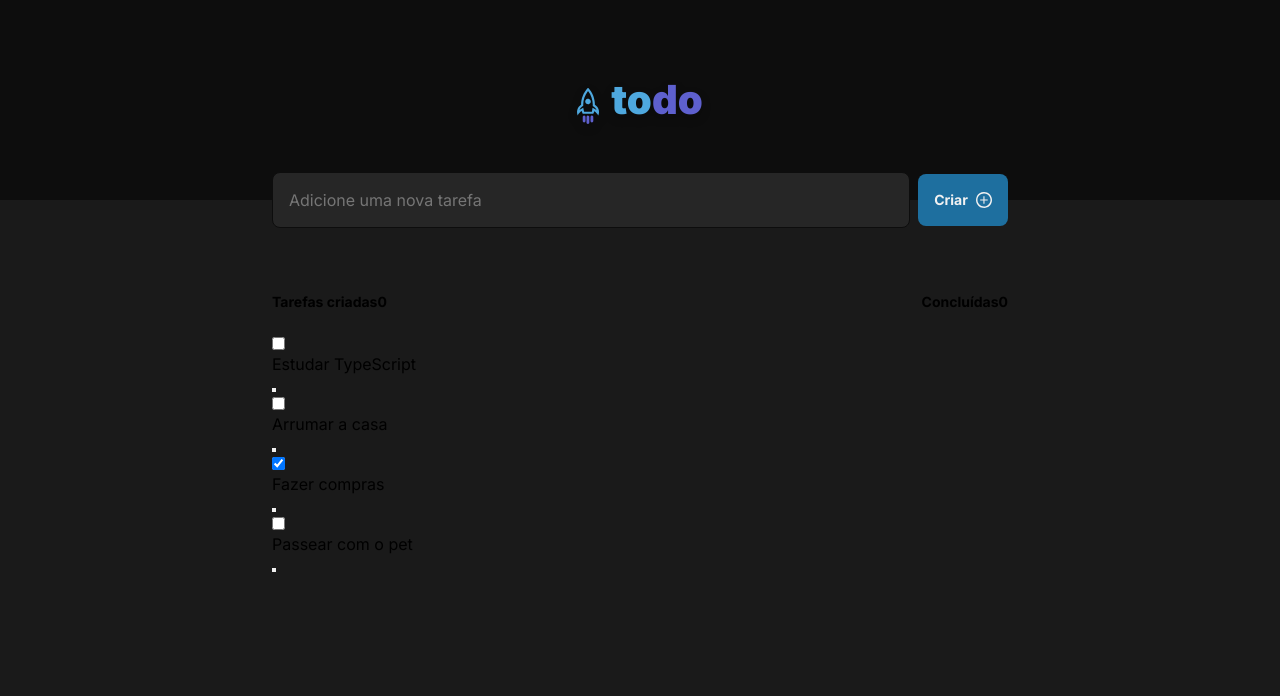
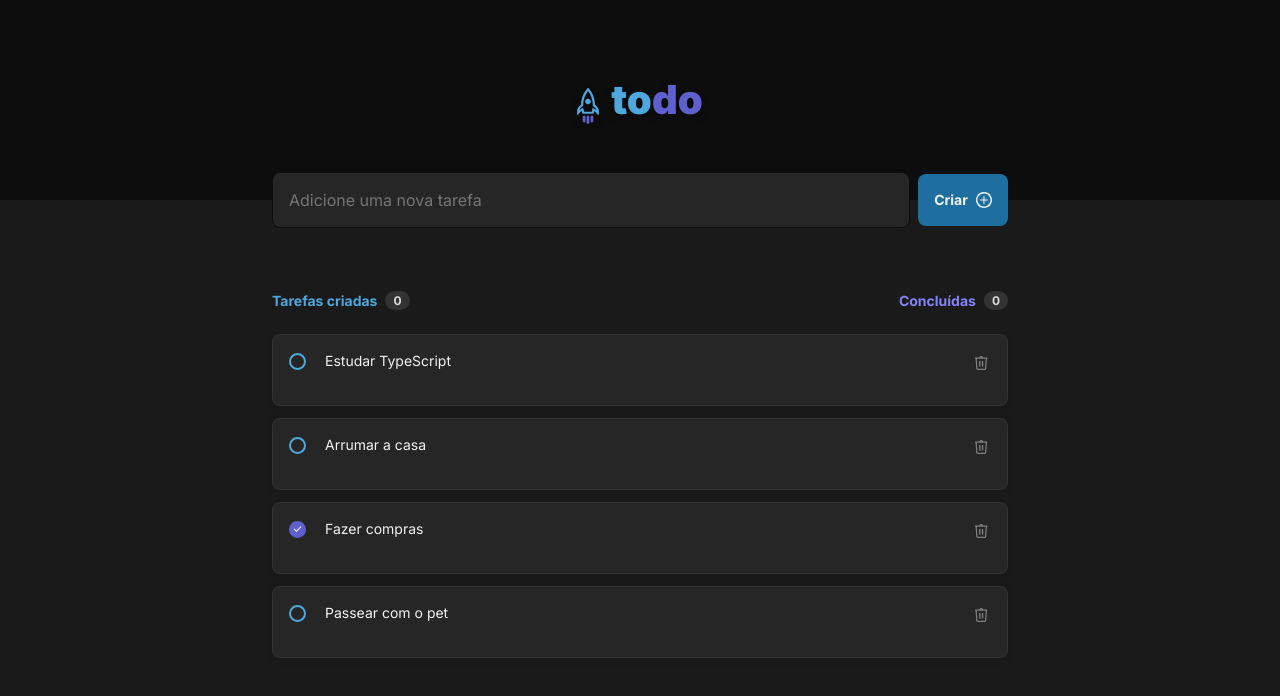
Before and after one commit to aferanda/todo-list, a React (Vite) app in the folder web/: page / in a window 1280 px wide. Shown: the top 696 px of the page. Built offline with nearby package versions, Linux system fonts and the light colour scheme.

Commit message:
style: add style to tasks

```diff
--- a/web/src/components/Task.module.css
+++ b/web/src/components/Task.module.css
@@ -1,6 +1,5 @@
 .tasks {
   width: 736px;
-  height: 287px;
   margin: 4rem auto 0;
 
   display: flex;
@@ -10,40 +9,40 @@
 }
 
 .tasksInfo {
+  font-size: 0.875rem;
+  height: 1.1875rem;
   width: 100%;
-  height: 1.1875rem;
-  font-size: 0.875rem;
 
   display: flex;
+  align-items: flex-end;
   justify-content: space-between;
-  align-items: flex-end;
 }
 
-.createdTasks, .completedTasks {
+.createdTaskCounter, .taskDoneCounter {
   display: flex;
   align-items: center;
   gap: 0.5rem;
 }
 
-.createdTasks span, .completedTasks span {
+.createdTaskCounter span, .taskDoneCounter span {
   background: var(--gray-400);
   border-radius: 999px;
-  padding: 0.125rem 0.5rem;
   color: var(--gray-200);
   font-size: 0.75rem;
+  font-weight: 700;
   line-height: 0.9375rem;
-  font-weight: 700;
+  padding: 0.125rem 0.5rem;
 }
 
-.createdTasks {
+.createdTaskCounter {
   color: var(--blue-500);
 }
 
-.completedTasks {
+.taskDoneCounter {
   color: var(--purple-500);
 }
 
-.tasksBox {
+.emptyTaskBox {
   width: 100%;
   height: 15.25rem;
   border-top: 1px solid var(--gray-400);
@@ -55,16 +54,120 @@
 
   display: flex;
   flex-direction: column;
+  align-items: center;
   justify-content: center;
-  align-items: center;
 }
 
-.tasksBox strong {
+.emptyTaskBox strong {
   font-weight: 700;
   line-height: 1.4;
 }
 
-.tasksBox strong p {
+.emptyTaskBox strong p {
   font-weight: 400;
   line-height: 1.4;
 }
+
+.taskBox {
+  width: 100%;
+  height: 25.5rem;
+
+  display: flex;
+  flex-direction: column;
+  align-items: flex-start;
+  gap: 0.75rem;
+}
+
+.task {
+  width: 100%;
+  height: 4.5rem;
+  background: var(--gray-500);
+  border: 1px solid var(--gray-400);
+  box-shadow: 0 2px 8px rgba(0, 0, 0, 0.06);
+  border-radius: 8px;
+  padding: 1rem;
+
+  display: grid;
+  grid-template-columns: 36px 1fr 36px;
+}
+
+.round {
+  position: relative;
+}
+
+.round label {
+  background: transparent;
+  border-radius: 50%;
+  border: 2px solid var(--blue-500);
+  cursor: pointer;
+  height: 17.45px;
+  left: 0;
+  position: absolute;
+  top: 2px;
+  width: 17.45px;
+}
+
+.round label:hover {
+  border: 2px solid var(--blue-700);
+}
+
+.round label:after {
+  border: 1.5px solid var(--gray-100);
+  border-top: none;
+  border-right: none;
+  content: "";
+  height: 3.1px;
+  left: 3px;
+  opacity: 0;
+  position: absolute;
+  top: 3px;
+  transform: rotate(-45deg);
+  width: 6.2px;
+}
+
+.round input[type="checkbox"] {
+  visibility: hidden;
+}
+
+.round input[type="checkbox"]:checked + label {
+  background: var(--purple-700);
+  border-color: var(--purple-700);
+}
+
+.round input[type="checkbox"]:checked:hover + label {
+  background: var(--purple-500);
+  border-color: var(--purple-500);
+}
+
+.round input[type="checkbox"]:checked + label:after {
+  opacity: 1;
+}
+
+.task p {
+  color: var(--gray-100);
+  flex-grow: 1;
+  font-size: 0.875rem;
+  font-weight: 400;
+  height: 40px;
+  line-height: 1.4;
+  width: 632px;
+}
+
+.task button {
+  background: url('../assets/trash.svg') no-repeat center;
+  border-radius: 4px;
+  border: 0;
+  cursor: pointer;
+  height: 24px;
+  width: 24px;
+
+  align-self: flex-start;
+  justify-self: end;
+
+  transition: background-color 0.1s;
+}
+
+.task button:hover {
+  background: url('../assets/trashHover.svg') no-repeat center;
+  background-color: var(--gray-400);
+}
```
Also changed, not shown: web/src/assets/trash.svg (added), web/src/assets/trashHover.svg (added).
